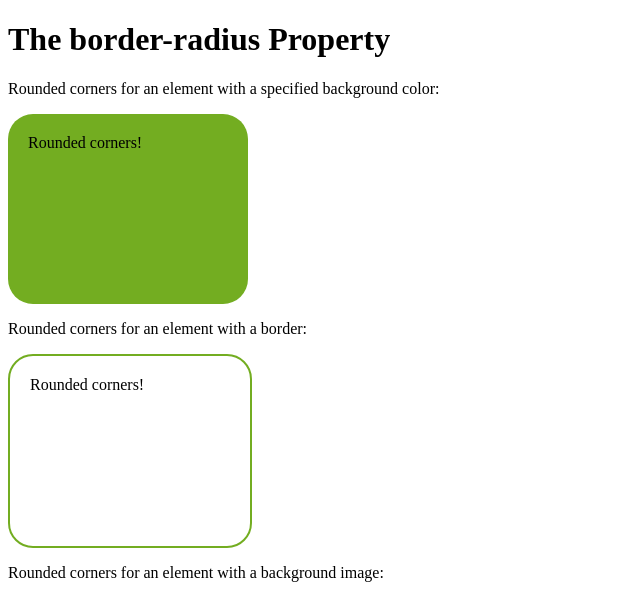
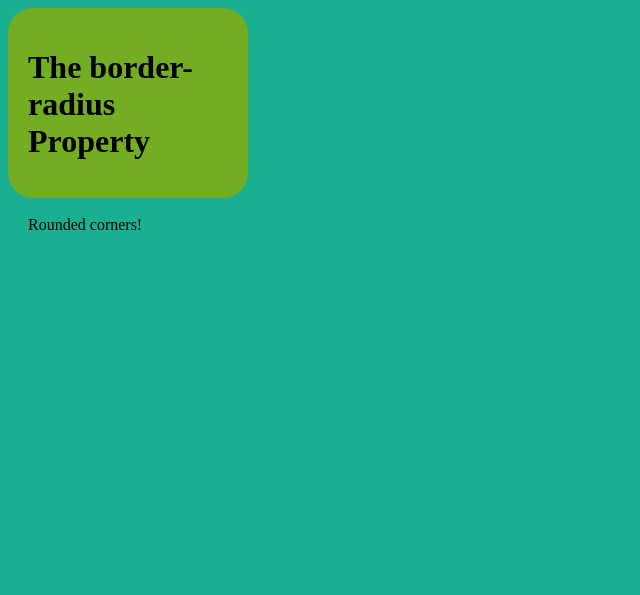
Before and after one commit to lhocihara/n-server, a Flask app: page /hi in a window 1280 px wide. Shown: the top 595 px of the page, without its empty margins (0-640 px from the left). After the commit the page ends 230 px from the top, so only its background shows below. Run offline with Flask 2, Linux system fonts and the light colour scheme; parts of the project's set-up code (start-up, migrations or seed data) failed here and were passed over.

Commit message:
carregando o TCC - alterando estrutura do endpoint /hi - adicionando main.html

```diff
--- a/templates/main.html
+++ b/templates/main.html
@@ -6,6 +6,10 @@
     <meta http-equiv="X-UA-Compatible" content="ie=edge">
     <title>N - Bem vindos!</title>
     <style>
+        body {
+            background: #19B091;
+        }
+
         #rcorners1 {
           border-radius: 25px;
           background: #73AD21;
@@ -21,29 +25,13 @@
           width: 200px;
           height: 150px;
         }
-
-        #rcorners3 {
-          border-radius: 25px;
-          background: url(paper.gif);
-          background-position: left top;
-          background-repeat: repeat;
-          padding: 20px;
-          width: 200px;
-          height: 150px;
-        }
     </style>
 </head>
 <body>
 
-    <h1>The border-radius Property</h1>
 
-    <p>Rounded corners for an element with a specified background color:</p>
-    <p id="rcorners1">Rounded corners!</p>
-    <p>Rounded corners for an element with a border:</p>
-    <p id="rcorners2">Rounded corners!</p>
-    <p>Rounded corners for an element with a background image:</p>
-    <p id="rcorners3">Rounded corners!</p>
+    <div id="rcorners1"><h1>The border-radius Property</h1><br><p>Rounded corners!</p></div>
 
-    <img src=".../templates/logo_v4.png" alt="logo da N"  width="42" height="*">
+    <!-- <img src=".../templates/logo_v4.png" alt="logo da N"  width="42" height="*"> -->
 </body>
 </html>
```
